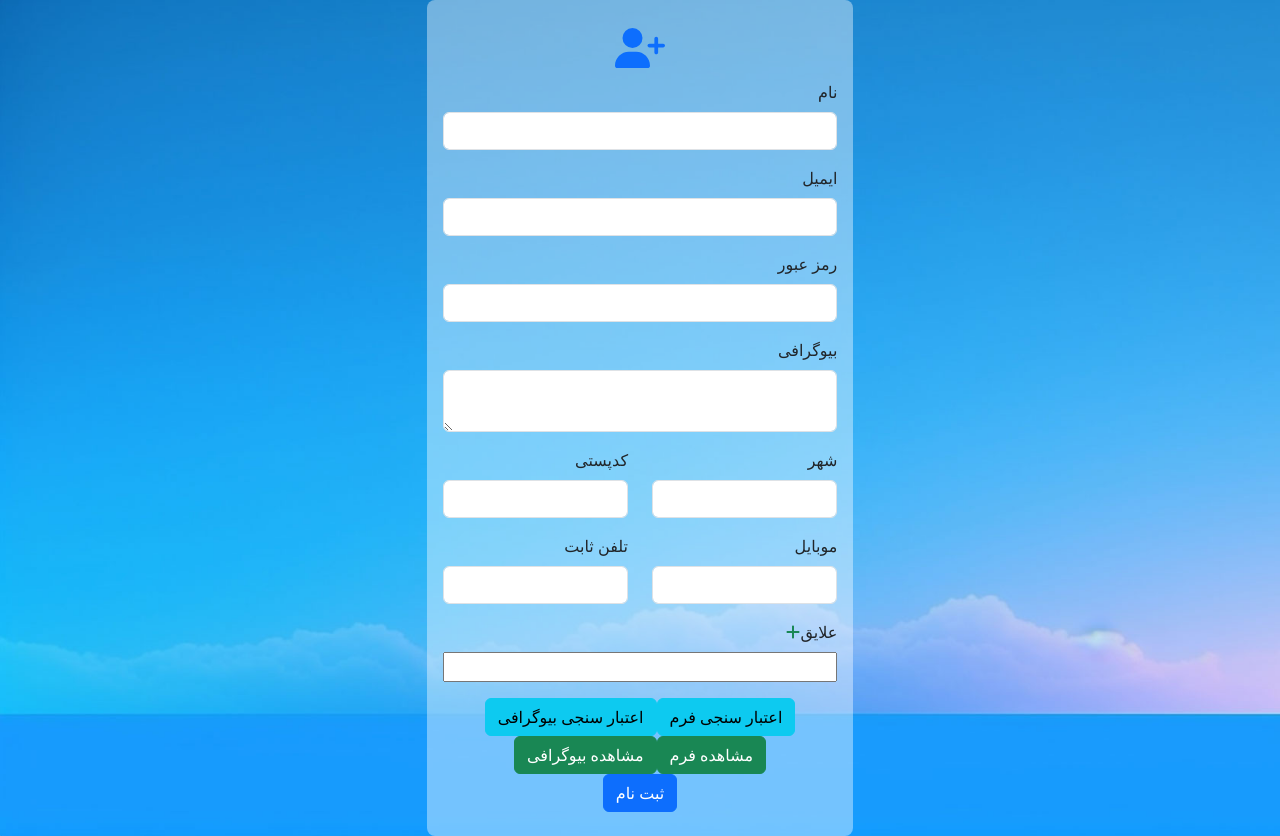
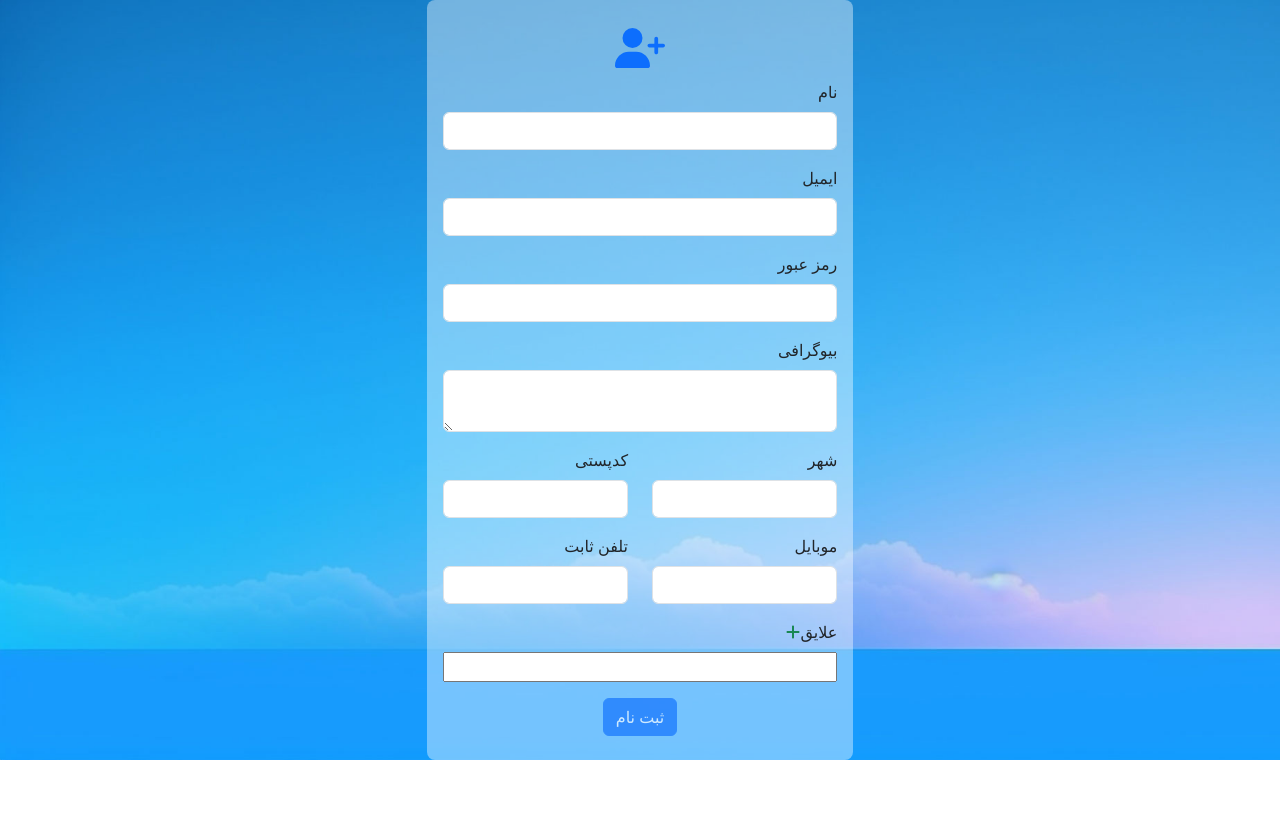
Before and after one commit to ali-ghavidel/formik, a React (Create React App) app: page / in a window 1280 px wide. After the commit the page ends 800 px from the top, so only its background shows below. Built offline with nearby package versions, Linux system fonts and the light colour scheme.

Commit message:
disable submit button with validation

```diff
--- a/src/components/form/RegisterForm.jsx
+++ b/src/components/form/RegisterForm.jsx
@@ -24,9 +24,15 @@ const RegisterForm = () => {
 
         <div className='auth_container container-fluid d-flex justify-content-center align-items-center w-100 h-100-vh p-0'>
             <div className="row w-100 justify-content-center align-items-center">
-                <Formik initialValues={initialValues} onSubmit={onSubmit} validationSchema={validationSchema} validateOnChange={false} >
+                <Formik initialValues={initialValues}
+                    onSubmit={onSubmit}
+                    validationSchema={validationSchema}
+                    // validateOnChange={false}
+                    validateOnMount
+                >
 
                     {(formik) => {
+                        console.log(formik);
                         return (
                             <div className='auth_box col-11 col-md-8 col-lg-6 col-xl-4 py-4 px-3'>
                                 <Form>
@@ -88,7 +94,7 @@ const RegisterForm = () => {
                                         </FieldArray>
                                     </div>
 
-                                    <div className='text-center w-100'>
+                                    {/* <div className='text-center w-100'>
                                         <button type="button" onClick={() => formik.validateForm()} className="btn btn-info">اعتبار سنجی فرم</button>
                                         <button type="button" onClick={() => formik.validateField('bio')} className="btn btn-info">اعتبار سنجی بیوگرافی</button>
                                     </div>
@@ -98,10 +104,17 @@ const RegisterForm = () => {
                                             email: true
                                         })} className="btn btn-success">مشاهده فرم</button>
                                         <button type="button" onClick={() => formik.setFieldTouched('bio')} className="btn btn-success">مشاهده بیوگرافی</button>
-                                    </div>
+                                    </div> */}
+
 
                                     <div className='text-center w-100'>
-                                        <button type="submit" className="btn btn-primary">ثبت نام</button>
+                                        <button type="submit" className="btn btn-primary" disabled={!formik.isValid || formik.isSubmitting}>
+                                            {formik.isSubmitting ? (
+                                                <div className="spinner-grow text-light" role="status">
+                                                    <span className="visually-hidden">Loading...</span>
+                                                </div>
+                                            ) : "ثبت نام"}
+                                        </button>
                                     </div>
                                 </Form>
                             </div>
@@ -112,28 +125,7 @@ const RegisterForm = () => {
             </div>
         </div>
     );
-    // const formik = useFormik({
-    //     initialValues,
-    //     onSubmit,
-    //     validationSchema
-    // })
-    // return (
-    //     <div>
-    //         <form className='form d-flex flex-column justify-content-center align-items-center' onSubmit={formik.handleSubmit}>
-    //             <FontAwesomeIcon icon={faUserPlus} color='blue' fontSize="2rem" />
-    //             <label htmlFor='name'>نام</label>
-    //             <input type='text' id='name' {...formik.getFieldProps('name')} />
-    //             {formik.errors.name && formik.touched.name ? <small className='text-danger'>{formik.errors.name}</small> : null}
-    //             <label htmlFor='email'>ایمیل</label>
-    //             <input type='email' id='email' {...formik.getFieldProps('email')} />
-    //             {formik.errors.email && formik.touched.email ? <small className='text-danger'>{formik.errors.email}</small> : null}
-    //             <label htmlFor='pass'>رمز عبور</label>
-    //             <input type='password' id='pass' {...formik.getFieldProps('pass')} />
-    //             {formik.errors.pass && formik.touched.pass ? <small className='text-danger'>{formik.errors.pass}</small> : null}
-    //             <button type='submit' className='btn btn-primary'>ثبت نام</button>
-    //         </form>
-    //     </div>
-    // );
+
 
 }
 
--- a/src/components/form/formik.js
+++ b/src/components/form/formik.js
@@ -11,9 +11,15 @@ export const initialValues = {
     phone: ["", ""],
     favorites: [""]
 }
-export const onSubmit = (values) => {
-    console.log("submit: ");
-    console.log(values);
+export const onSubmit = (values, submitProps) => {
+    console.log(submitProps);
+    // console.log("submit: ");
+    // console.log(values);
+    setTimeout(() => {
+        submitProps.setSubmitting(false);
+        // submitProps.resetForm();
+    }, 5000);
+
 }
 export const validationSchema = Yup.object({
     name: Yup.string().required("لطفا نام را وارد کنید"),
```
